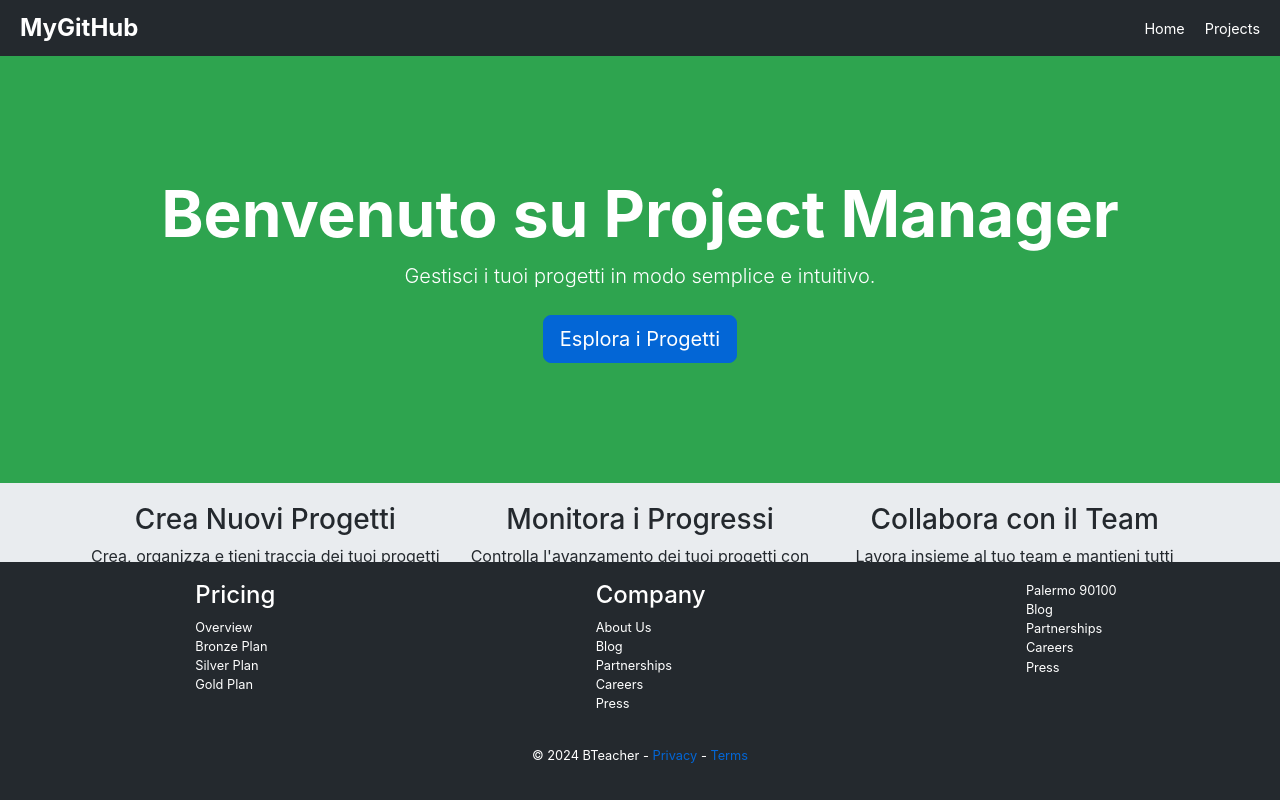
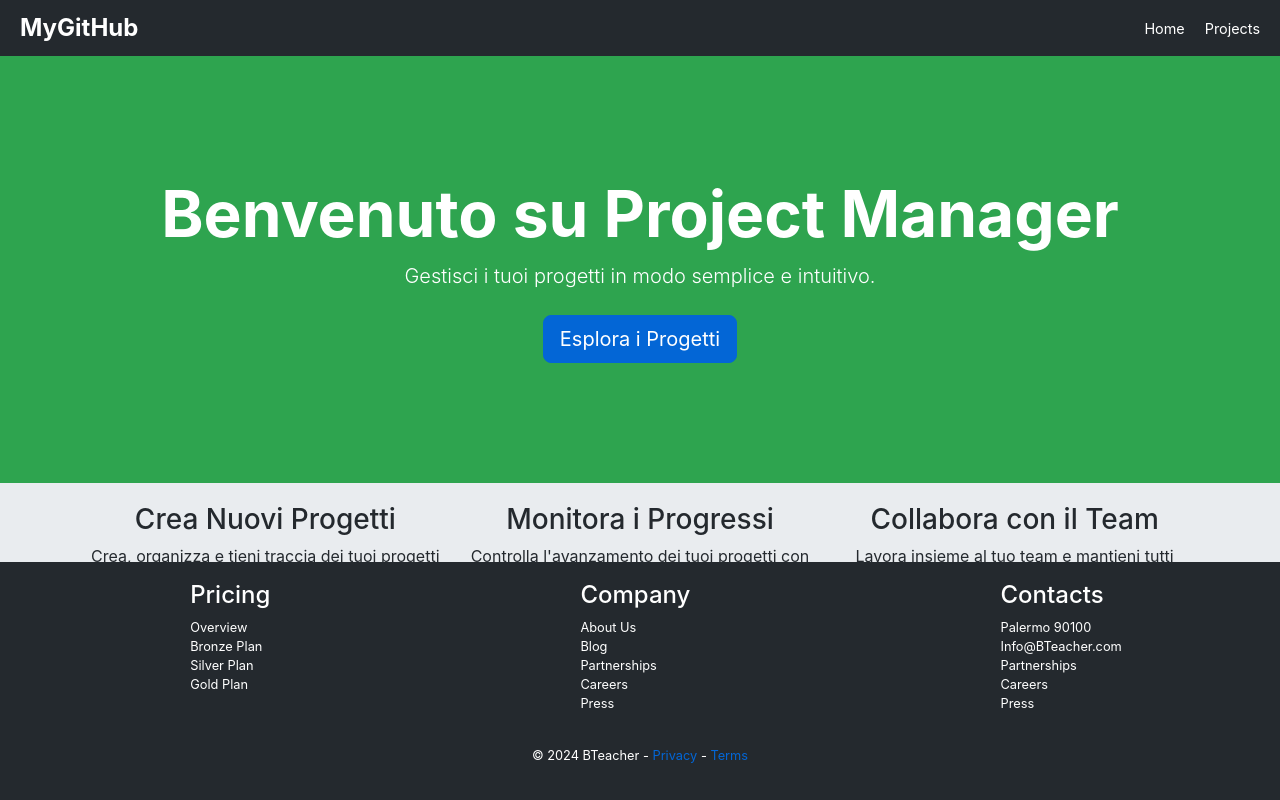
Before and after one commit to GencoMattia/Vue.js_Bteachers, a Vue app: page / in a window 1280 px wide. Built offline with nearby package versions, Linux system fonts and the light colour scheme.

Commit message:
fixed footer

```diff
--- a/src/components/AppFooter.vue
+++ b/src/components/AppFooter.vue
@@ -72,6 +72,11 @@ export default {
 
             <ul>
                 <li>
+                    <h4>
+                        Contacts
+                    </h4>
+                </li>
+                <li>
                     <a href="#">
                         <i class="fa-solid fa-location-dot"></i>
                         Palermo 90100
@@ -79,7 +84,7 @@ export default {
                 </li>
                 <li>
                     <a href="#">
-                        Blog
+                        Info@BTeacher.com
                     </a>
                 </li>
                 <li>
```
